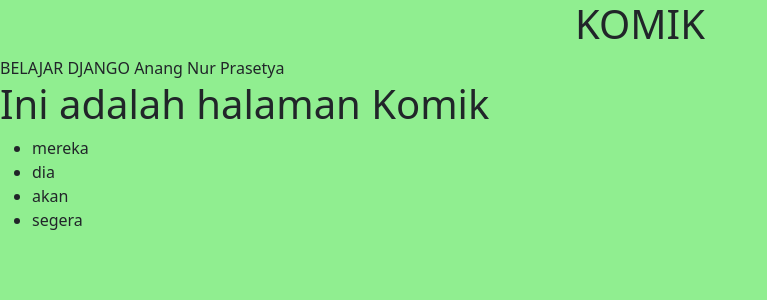
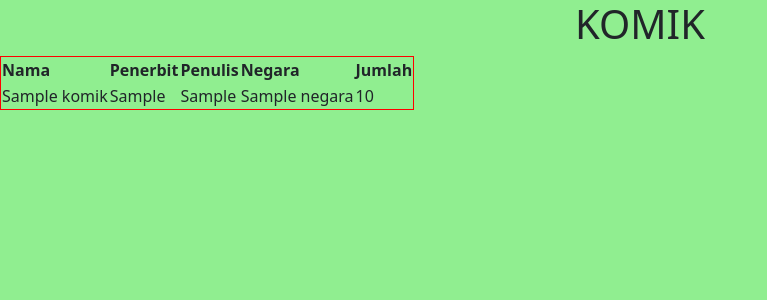
Before and after one commit to Anangprasetya/Django-Python, a Django app: page /komik/ in a window 1280 px wide. Shown: the top 300 px of the page, without its empty margins (0-767 px from the left). Run offline with Django 3.2, Linux system fonts and the light colour scheme; tables that the repository leaves empty hold one stand-in row (values such as "Sample post").

Commit message:
orm - query ambil data database

```diff
--- a/apps/templates/komik.html
+++ b/apps/templates/komik.html
@@ -1,15 +1,21 @@
 {% extends "base.html" %}
-
 {% block content %}
-
-
-{{judul | upper}}
-{{penulis}}
-<h1>Ini adalah halaman Komik</h1>
-<ul>
-{% for x in komik %}
-    <li>{{x}}</li>
-{% endfor %}
-</ul>
-
+	<table style="border : 1px solid red;">
+		<tr>
+			<th>Nama</th>
+			<th>Penerbit</th>
+			<th>Penulis</th>
+			<th>Negara</th>
+			<th>Jumlah</th>
+		</tr>
+		{% for b in komik %}
+			<tr>
+				<td> {{b.judul}} </td>
+				<td> {{b.penerbit}} </td>
+				<td> {{b.penulis}} </td>
+				<td> {{b.id_negara}} </td>
+				<td> {{b.jumlah}} </td>
+			</tr>
+		{% endfor %}
+	</table>
 {% endblock content %}
--- a/apps/views.py
+++ b/apps/views.py
@@ -1,16 +1,18 @@
 from django.shortcuts import render
 from django.http import HttpResponse
+from apps.models import Komik
 
 
 def komik(request):
-    judul = "Belajar Django"
-    komik = ["mereka", "dia", "akan", "segera"]
-    data = {
-        'judul' : judul,
-        'penulis' : 'Anang Nur Prasetya',
-        'komik' : komik,
-    }
-    return render(request, 'komik.html', data)
+	ambilKomik = Komik.objects.all()
+	data = {
+		'judul' : 'Komik | Anang',
+		'komik' : ambilKomik,
+	}
+	return render(request, 'komik.html', data)
 
 def penerbit(request):
-	return render(request, 'penerbit.html')
+	data = {
+		'judul' : 'Penerbit'
+	}
+	return render(request, 'penerbit.html', data)
```
